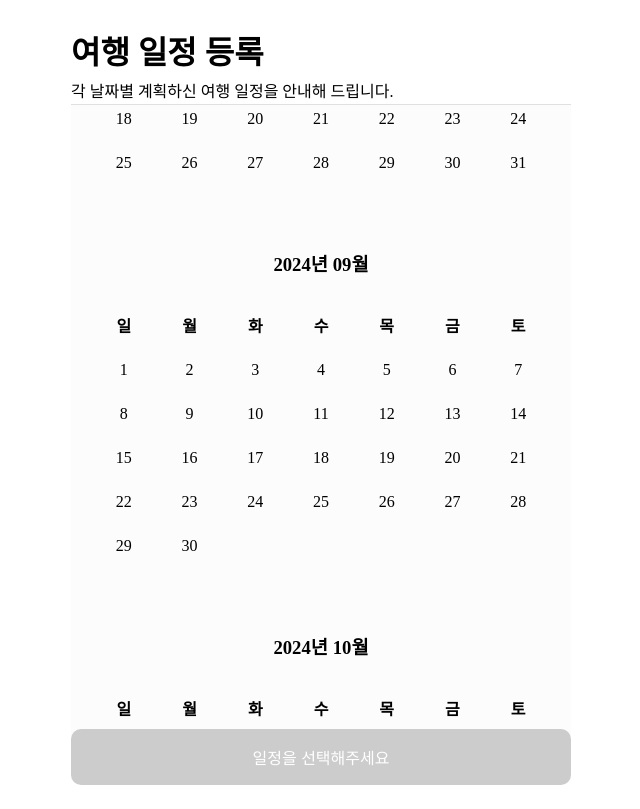
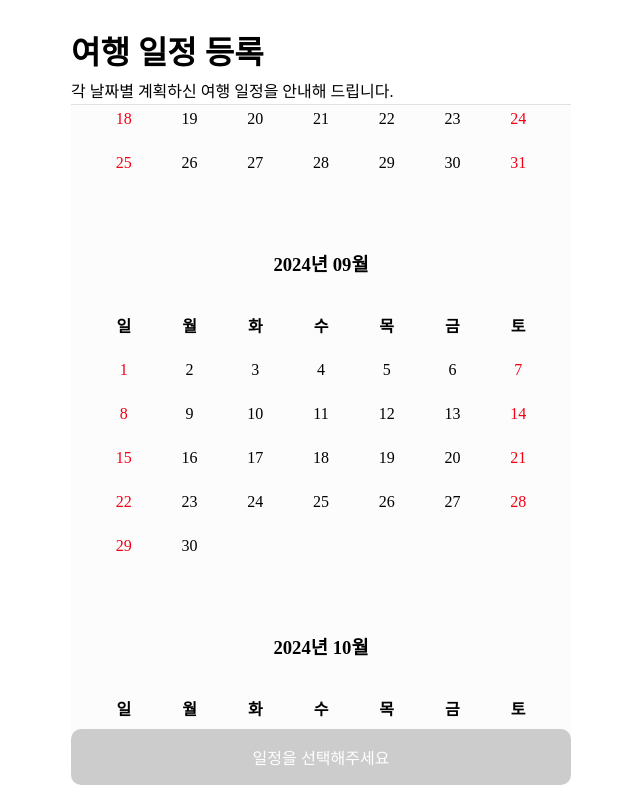
Before and after one commit to Masidao/sip-of-travel, a React (Vite) app in the folder Front/: page /dates in a window 1280 px wide. Shown: the whole page, without its empty margins (319-959 px from the left). Built offline with nearby package versions, Linux system fonts and the light colour scheme.

Commit message:
💄 style: 주말 색상 추가 #12

```diff
--- a/Front/src/components/calendar/Calendar.tsx
+++ b/Front/src/components/calendar/Calendar.tsx
@@ -49,6 +49,11 @@ const Calendar: React.FC<CalendarProps> = ({
   const isStartDate = (date: Date) => isSameDay(date, selectedDates[0]);
   const isEndDate = (date: Date) => isSameDay(date, selectedDates[1]);
 
+  const isWeekend = (date: Date) => {
+    const dayOfWeek = getDay(date);
+    return dayOfWeek === 0 || dayOfWeek === 6;
+  };
+
   return (
     <S.Container ref={calendarRef}>
       {months.map((month) => (
@@ -73,6 +78,7 @@ const Calendar: React.FC<CalendarProps> = ({
                 $isInRange={isDateInRange(date)}
                 $isStartDate={isStartDate(date)}
                 $isEndDate={isEndDate(date)}
+                $isWeekend={isWeekend(date)}
               >
                 {format(date, "d")}
               </S.Day>
--- a/Front/src/styles/calendar.style.ts
+++ b/Front/src/styles/calendar.style.ts
@@ -38,6 +38,7 @@ export const Day = styled.div<{
   $isInRange: boolean;
   $isStartDate: boolean;
   $isEndDate: boolean;
+  $isWeekend: boolean;
 }>`
   display: flex;
   justify-content: center;
@@ -48,7 +49,12 @@ export const Day = styled.div<{
   cursor: pointer;
   position: relative;
   z-index: 1;
-  color: ${(props) => props.$isStartDate || props.$isEndDate ? "white" : "black"};
+  color: ${(props) =>
+    props.$isWeekend
+      ? "#f20014"
+      : props.$isStartDate || props.$isEndDate
+        ? "white"
+        : "black"};
 
   &::before {
     content: "";
```
